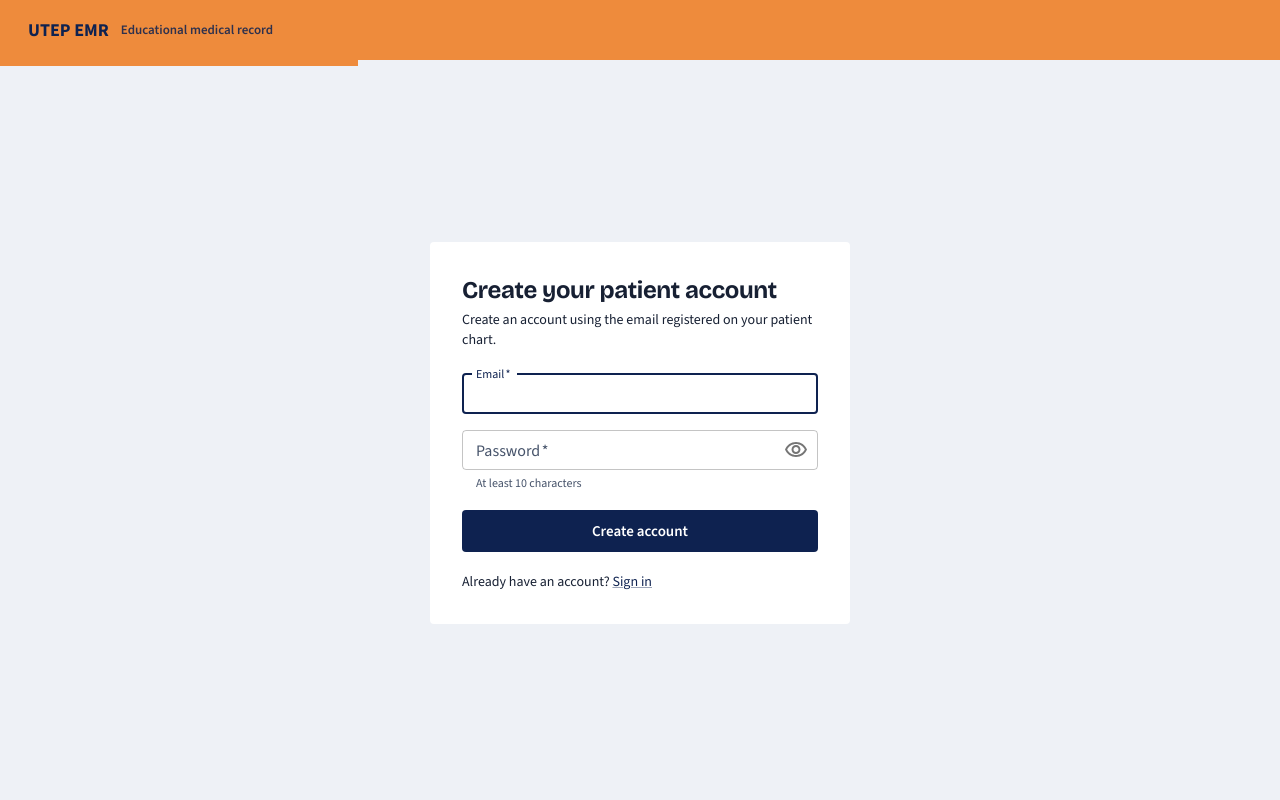
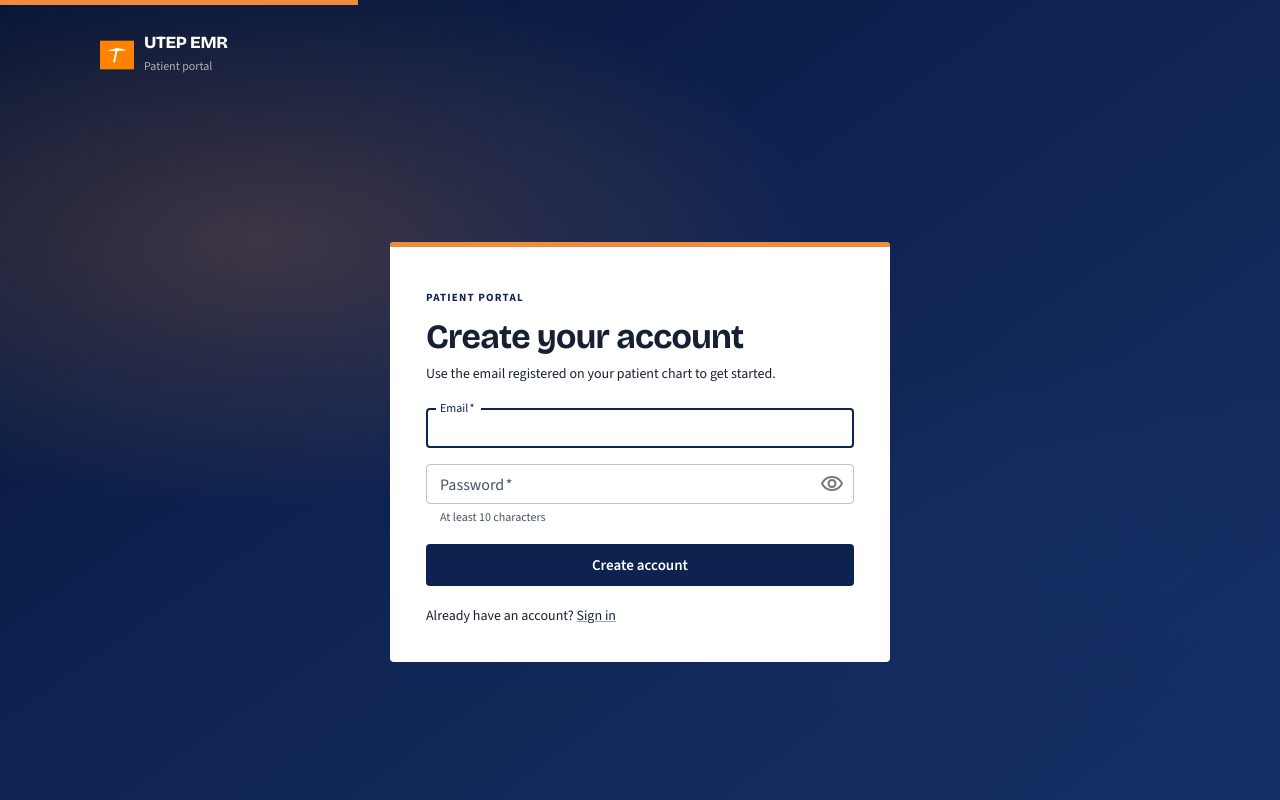
Before and after one commit to Gerardos0/Practicum_EMR_System, a React (Vite) app in the folder frontend/: page /portal/signup in a window 1280 px wide. Built offline with nearby package versions, Linux system fonts and the light colour scheme; no server answers.

Commit message:
Style patient signup with EMR sign-in branding

```diff
--- a/frontend/src/features/portal/PatientSignupPage.tsx
+++ b/frontend/src/features/portal/PatientSignupPage.tsx
@@ -5,7 +5,8 @@ import VisibilityOffOutlined from "@mui/icons-material/VisibilityOffOutlined";
 import { Link as RouterLink, useNavigate } from "react-router-dom";
 import { ApiError } from "../../api/client";
 import { patientSignupByEmail } from "../../api/portalAccounts";
-import { brandAccentBar, utep } from "../../theme/tokens";
+import BrandLogo from "../../components/BrandLogo";
+import { brandAccentBar, brandAtmosphere, utep } from "../../theme/tokens";
 import { useAuth } from "../auth/useSession";
 
 export default function PatientSignupPage() {
@@ -51,46 +52,61 @@ export default function PatientSignupPage() {
       .finally(() => setBusy(false));
   };
 
-  if (noChart) {
   return (
-      <Box sx={{ minHeight: "100dvh", bgcolor: "background.default", display: "flex", flexDirection: "column" }}>
-        <Box component="header" sx={{ bgcolor: utep.orange, color: utep.navy, px: { xs: 2, sm: 3.5 }, height: 60, display: "flex", alignItems: "center" }}>
-          <Typography component="span" sx={{ fontWeight: 800, fontSize: 18 }}>UTEP EMR</Typography>
-          <Typography component="span" sx={{ ml: 1.5, fontWeight: 600, fontSize: 13, opacity: 0.85, display: { xs: "none", sm: "inline" } }}>
-            Educational medical record
+    <Box
+      sx={{
+        minHeight: "100dvh",
+        display: "flex",
+        flexDirection: "column",
+        bgcolor: utep.navyDark,
+        backgroundImage: brandAtmosphere,
+        px: { xs: 2, sm: 4 },
+      }}
+    >
+      <Box aria-hidden sx={{ height: 5, background: brandAccentBar, mx: { xs: -2, sm: -4 } }} />
+      <Box
+        component="header"
+        sx={{ width: "100%", maxWidth: 1080, mx: "auto", py: { xs: 2.5, sm: 3.5 } }}
+      >
+        <BrandLogo variant="lockup" subtitle="Patient portal" />
+      </Box>
+      <Box
+        component="main"
+        sx={{ flex: 1, display: "grid", placeItems: "center", py: { xs: 3, sm: 5 } }}
+      >
+        <Paper
+          component="section"
+          aria-labelledby={noChart ? "no-chart-title" : "patient-signup-title"}
+          sx={{ width: "100%", maxWidth: 500, overflow: "hidden" }}
+        >
+          <Box sx={{ height: 5, bgcolor: utep.orange }} />
+          <Box sx={{ p: { xs: 3, sm: 4.5 } }}>
+            {noChart ? (
+              <>
+                <Typography variant="overline" sx={{ color: utep.navy, fontWeight: 800, letterSpacing: 1.2 }}>
+                  PATIENT PORTAL
                 </Typography>
-        </Box>
-        <Box aria-hidden sx={{ height: 6, background: brandAccentBar }} />
-        <Box component="main" sx={{ flex: 1, display: "grid", placeItems: "center", px: 2, py: 5 }}>
-          <Paper component="section" aria-labelledby="no-chart-title" sx={{ width: "100%", maxWidth: 420, p: { xs: 3, sm: 4 } }}>
-            <Typography id="no-chart-title" component="h1" variant="h5" sx={{ mb: 1 }}>No patient chart found</Typography>
+                <Typography id="no-chart-title" component="h1" variant="h5" sx={{ mt: 0.5, mb: 1 }}>
+                  No patient chart found
+                </Typography>
                 <Typography color="text.secondary" sx={{ mb: 3 }}>
                   We couldn&apos;t find an eligible chart registered to this email. Contact your administrator to update the chart email.
                 </Typography>
-            <Stack spacing={2}>
+                <Stack spacing={1.5}>
                   <Button variant="contained" onClick={() => setNoChart(false)}>Try another email</Button>
                   <Link component={RouterLink} to="/">Return to sign in</Link>
                 </Stack>
-          </Paper>
-        </Box>
-      </Box>
-    );
-  }
-
-  return (
-    <Box sx={{ minHeight: "100dvh", bgcolor: "background.default", display: "flex", flexDirection: "column" }}>
-      <Box component="header" sx={{ bgcolor: utep.orange, color: utep.navy, px: { xs: 2, sm: 3.5 }, height: 60, display: "flex", alignItems: "center" }}>
-        <Typography component="span" sx={{ fontWeight: 800, fontSize: 18 }}>UTEP EMR</Typography>
-        <Typography component="span" sx={{ ml: 1.5, fontWeight: 600, fontSize: 13, opacity: 0.85, display: { xs: "none", sm: "inline" } }}>
-          Educational medical record
+              </>
+            ) : (
+              <>
+                <Typography variant="overline" sx={{ color: utep.navy, fontWeight: 800, letterSpacing: 1.2 }}>
+                  PATIENT PORTAL
                 </Typography>
-      </Box>
-      <Box aria-hidden sx={{ height: 6, background: brandAccentBar }} />
-      <Box component="main" sx={{ flex: 1, display: "grid", placeItems: "center", px: 2, py: 5 }}>
-        <Paper component="section" aria-labelledby="patient-signup-title" sx={{ width: "100%", maxWidth: 420, p: { xs: 3, sm: 4 } }}>
-          <Typography id="patient-signup-title" component="h1" variant="h5" sx={{ mb: 0.5 }}>Create your patient account</Typography>
+                <Typography id="patient-signup-title" component="h1" variant="h4" sx={{ mt: 0.5, mb: 0.75 }}>
+                  Create your account
+                </Typography>
                 <Typography variant="body2" color="text.secondary" sx={{ mb: 3 }}>
-            Create an account using the email registered on your patient chart.
+                  Use the email registered on your patient chart to get started.
                 </Typography>
                 {error && <Alert severity="error" sx={{ mb: 2 }}>{error}</Alert>}
                 <Box component="form" noValidate onSubmit={submit}>
@@ -111,7 +127,7 @@ export default function PatientSignupPage() {
                         </InputAdornment>
                       ) } }}
                     />
-              <Button type="submit" variant="contained" size="large" disabled={busy}>
+                    <Button type="submit" variant="contained" size="large" disabled={busy} sx={{ mt: 0.5 }}>
                       {busy ? "Creating account…" : "Create account"}
                     </Button>
                   </Stack>
@@ -119,6 +135,9 @@ export default function PatientSignupPage() {
                 <Typography variant="body2" sx={{ mt: 2.5 }}>
                   Already have an account? <Link component={RouterLink} to="/portal/login">Sign in</Link>
                 </Typography>
+              </>
+            )}
+          </Box>
         </Paper>
       </Box>
     </Box>
```
Lines whose indentation alone changed are shown as unchanged.
